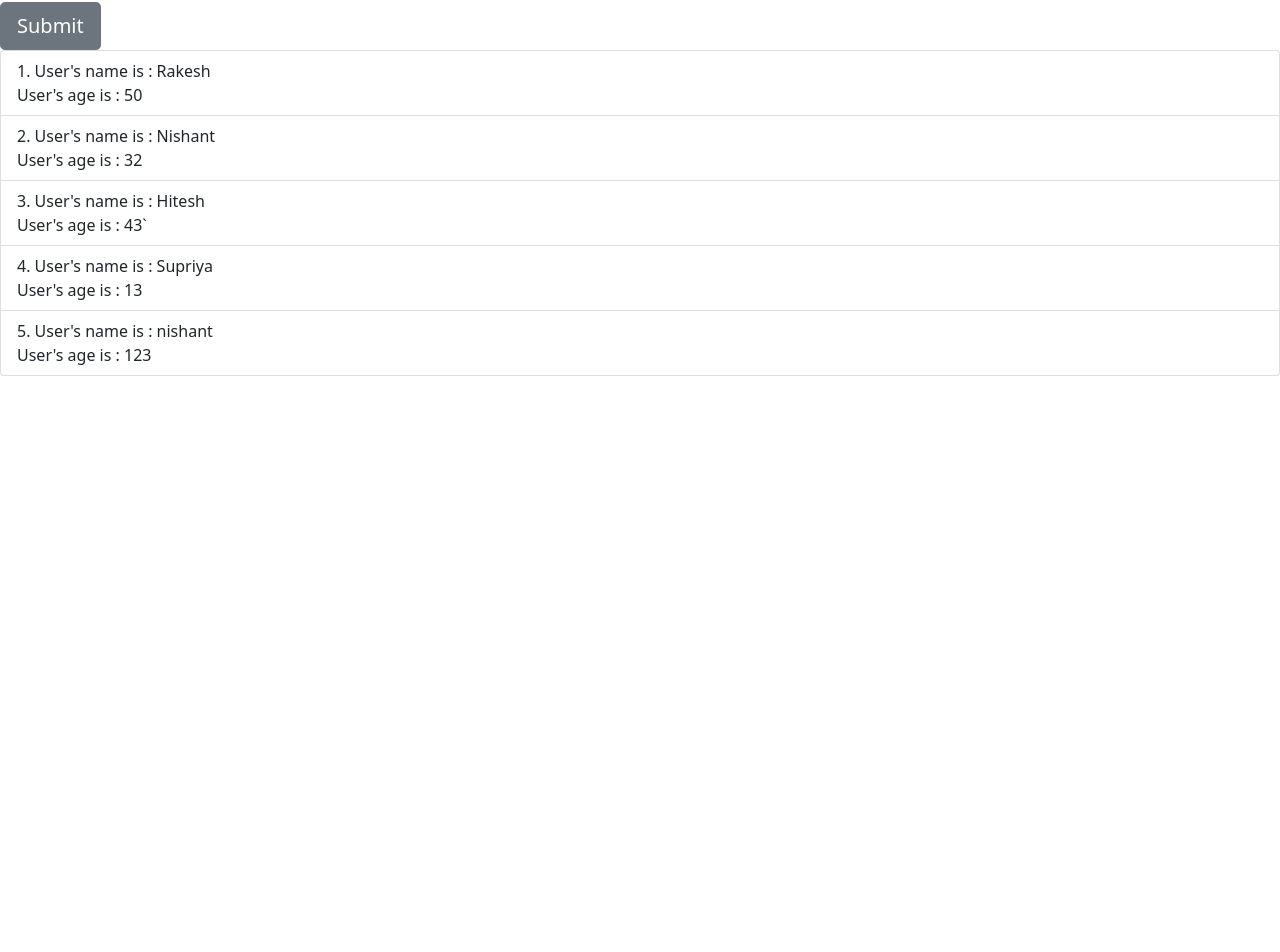
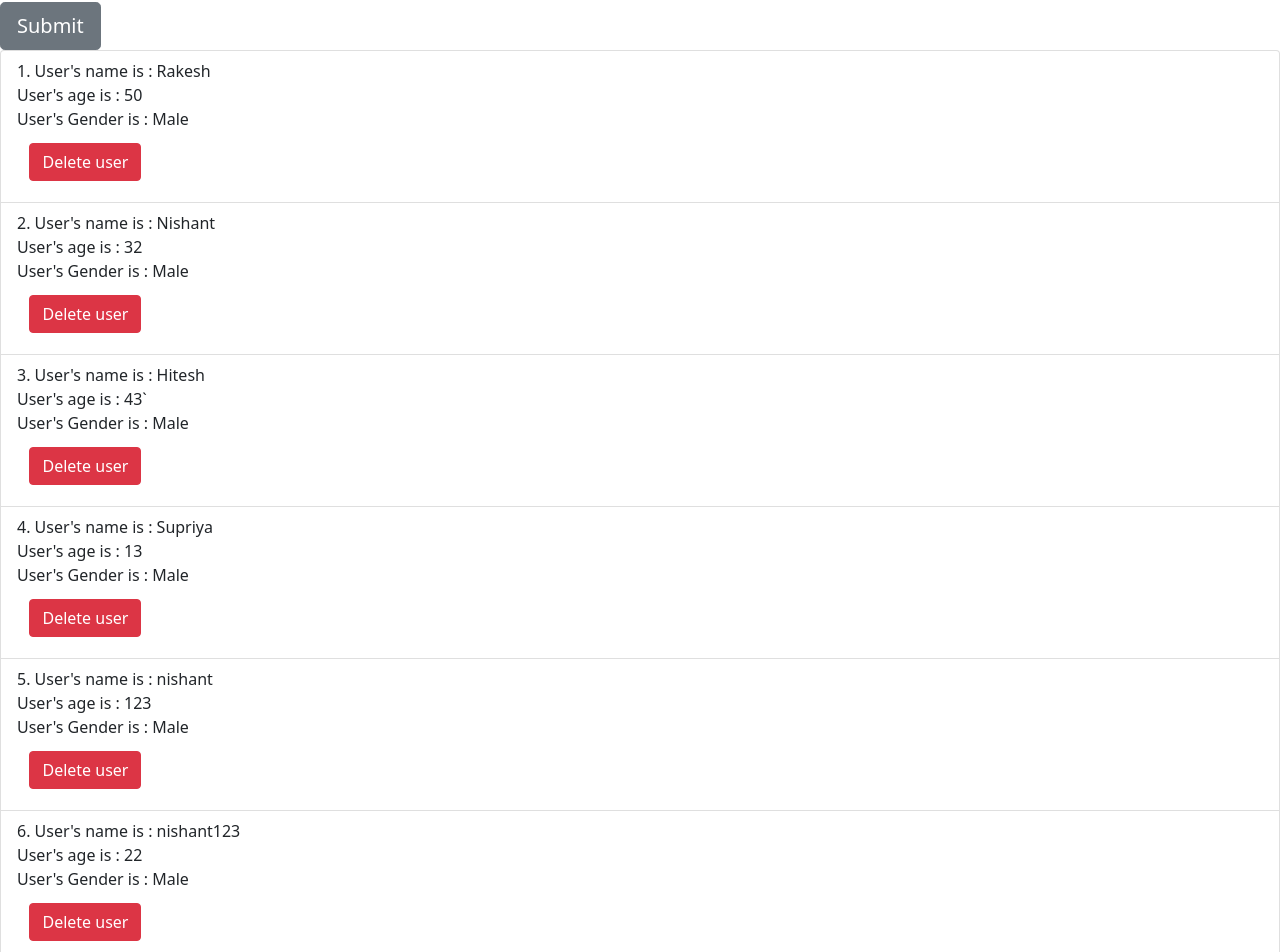
Before and after one commit to IIHT-Spring/learnAngular_5.0_14-06-22, an Angular app: page / in a window 1280 px wide. Shown: the part 286-1238 px from the top of the page. Before the commit the page ends 800 px from the top, so only its background shows below. Built offline with nearby package versions, Linux system fonts and the light colour scheme; data requests are answered from the project's data file.

Commit message:
implemented delete method

```diff
--- a/db.json
+++ b/db.json
@@ -29,6 +29,12 @@
       "age": "123",
       "Gender": "Male",
       "id": 5
+    },
+    {
+      "name": "nishant123",
+      "age": "22",
+      "Gender": "Male",
+      "id": 6
     }
   ]
 }
--- a/src/app/Components/userform/userform.component.html
+++ b/src/app/Components/userform/userform.component.html
@@ -63,7 +63,18 @@
 <ol class="list-group list-group-numbered">
   <li class="list-group-item" *ngFor="let u of users; index as i">
     <span> User's name is : {{ u.name }}</span>
-    <br/>
+    <br />
     <span>User's age is : {{ u.age }}</span>
+    <br />
+    <span>User's Gender is : {{ u.Gender }}</span>
+    <br />
+    <button
+      style="margin: 1%"
+      (click)="deleteRow(u, i)"
+      type="button"
+      class="btn btn-danger"
+    >
+      Delete user
+    </button>
   </li>
 </ol>
--- a/src/app/Components/userform/userform.component.ts
+++ b/src/app/Components/userform/userform.component.ts
@@ -1,7 +1,6 @@
 import { Component, OnInit } from '@angular/core';
 import User from 'src/app/Entity/User';
 import { UserService } from 'src/app/user.service';
-
 
 @Component({
   selector: 'app-user',
@@ -9,9 +8,16 @@ import { UserService } from 'src/app/user.service';
   styleUrls: ['./userform.component.css'],
 })
 export class UserformComponent implements OnInit {
-  user :User = new User();
-  users: User[] = []
+  user: User = new User();
+  users: User[] = [];
 
+  deleteRow(user, index) {
+    const observable = this.userService.deleteUser(user);
+    observable.subscribe((response: any) => {
+      console.log(response);
+      this.users.splice(index, 1);
+    });
+  }
   save() {
     // console.log(this.user.name);
     // console.log(this.user.age);
@@ -19,24 +25,22 @@ export class UserformComponent implements OnInit {
     observable.subscribe(
       (response: any) => {
         console.log(response);
+        this.users.push(response);
       },
-      function(error) {
+      function (error) {
         console.log(error);
-        alert("Something went wrong please try again!")
-
+        alert('Something went wrong please try again!');
       }
-    )
-
+    );
   }
 
-  constructor( public userService :UserService) {}
+  constructor(public userService: UserService) {}
 
   ngOnInit(): void {
     const promise = this.userService.getUsers();
     promise.subscribe((response) => {
       console.log(response);
       this.users = response as User[];
-
-    })
+    });
   }
 }
--- a/src/app/user.service.ts
+++ b/src/app/user.service.ts
@@ -1,20 +1,23 @@
 import { HttpClient } from '@angular/common/http';
 import { Injectable } from '@angular/core';
 
-const BASE_URL = "http://localhost:3000/users";
+const BASE_URL = 'http://localhost:3000/users';
 
 @Injectable({
-  providedIn: 'root'
+  providedIn: 'root',
 })
 export class UserService {
-
   getUsers() {
-    return this.http.get(BASE_URL)
+    return this.http.get(BASE_URL);
   }
 
-  createUser(user: {name:string, age: number, Gender:string}) {
-    return this.http.post(BASE_URL, user)
+  createUser(user: { name: string; age: number; Gender: string }) {
+    return this.http.post(BASE_URL, user);
   }
 
-  constructor( public http :HttpClient) { }
+  deleteUser(user: any) {
+    return this.http.delete(BASE_URL, user.id);
+  }
+
+  constructor(public http: HttpClient) {}
 }
```
